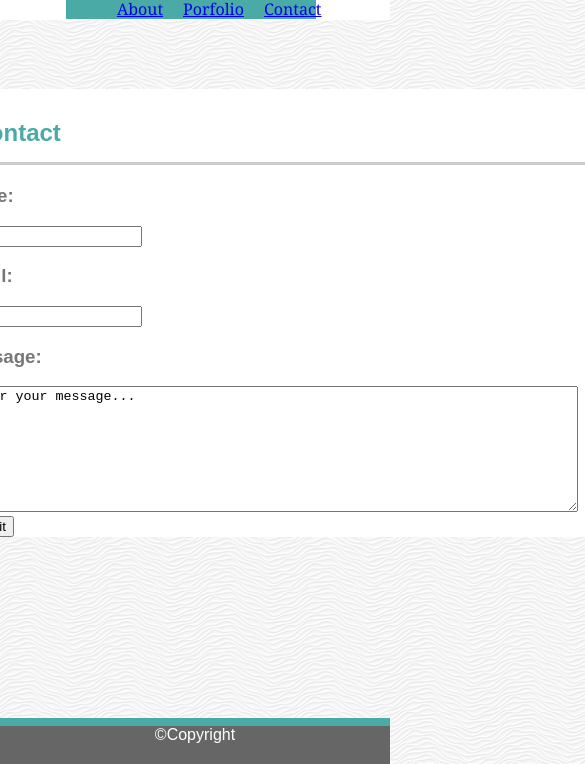
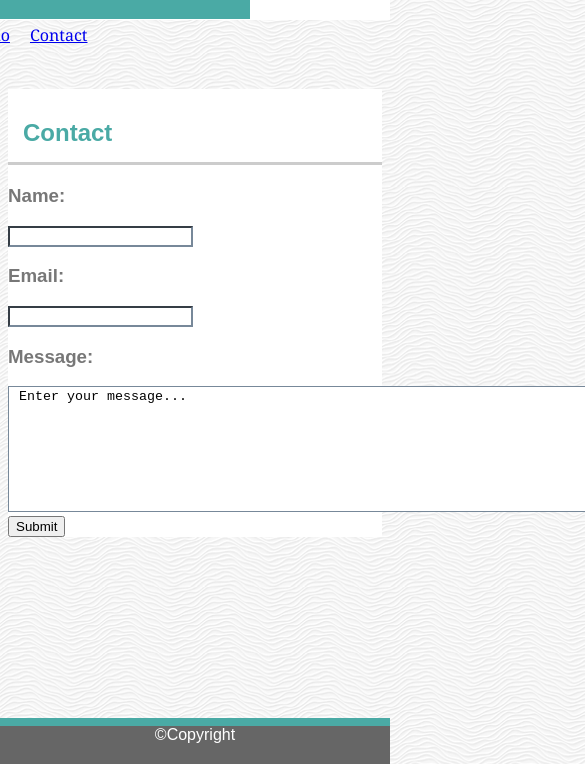
Before and after one commit to kimgorc/Responsive-Portfolio, a plain HTML site: page contact.html in a window 390 px wide. Shown: the part 80-844 px from the top of the page, 585 px wide, since content can reach past the window. Drawn offline with Linux system fonts and the light colour scheme.

Commit message:
updates to responsiveness

```diff
--- a/assets/css/style.css
+++ b/assets/css/style.css
@@ -1,12 +1,10 @@
 body {
   color:#777777;
   font-family: 'Arial', 'Helvetica Neue', Helvetica, sans-serif;
-    width: 960px;
+  width: 100x;
   height:100%;
   background-image: url(../images/white-waves/white-waves.png);
-    position: relative;
-    bottom: -250px;
-    left: 15%;
+
 }
 
 header {
@@ -28,10 +26,32 @@ h1{
 text-align:center;
 color: #ffffff;
 position:relative;
-  left: 17%;
+left:0%;
 top: -22px;
 padding-top: 25px;
+}
 
+ul {
+  list-style-type: none;
+  /* margin: 0;
+  padding: 0; */
+  display: block;
+  float:right;
+  color:#777777;
+  position:relative;
+  right:0%;
+  top: -95%;
+  }
+
+  li {
+    float: left;
+    margin:10px;
+  }
+
+.wrapper{
+  position: relative;
+  bottom: -250px;
+  left: 0%;
 }
 
 h2{
@@ -42,22 +62,8 @@ h2{
 color: #4aaaa5;
 }
 
-ul{
-  list-style-type: none;
-  margin: 0;
-  padding: 0;
-  display: block;
-  float:right;
-  color:#777777;
-  position:relative;
-  left: -15%;
-  top: 55px;
-
-}
-
-li {
-  float: left;
-  margin:10px;
+#box1{
+  border-color: lightslategray;
 }
 
 footer{
@@ -80,15 +86,15 @@ footer{
     }
     ul{
       position:relative;
-        top:-75px;
-        right:500px;
+      top:-65px;
+      right:75%;
     }
     /* The wrapper's width will be 600px */
     .wrapper {
       width: 600px;
       height:100%;
       position: relative;
-        right:350px;
+      left:-25%;
     }
 
     #section {
@@ -104,10 +110,12 @@ footer{
     #contactimg{
       display: none;
     }
+
     .column {
-        flex: 50%;
+      flex-basis: 50%;
       max-width: 50%;
     }
+
   }
   @media screen and (max-width: 768px) {
 
@@ -131,7 +139,7 @@ footer{
       display: none;
     }
     .column {
-        flex: 50%;
+      flex-basis: 50%;
       max-width: 50%;
     }
   }
@@ -156,7 +164,7 @@ footer{
       display: none;
     }
     .column {
-        flex: 33.33%;
-        max-width: 33.33%;
+        flex-basis: 100%;
+        max-width: 100%;
       }
   }
--- a/contact.html
+++ b/contact.html
@@ -25,27 +25,26 @@
 
   <div class="container">
 
-    <section class= "wrapper", id="main-content">
+    <section class= "wrapper">
 
       <h2>Contact</h2>
 
       <img id=contactimg img-align= right src="./assets/images/river.jpg" width="250" height="350" alt="My Pic">
 
       <div id=content>
-        <form id=box1>
+        <form>
           <h3>Name:</h3>
-            <input type="text" name="username" size= "20" maxlength="100%" />
+            <input id=box1 type="text" name="username" size= "20" maxlength="100%" />
         </form>
 
-        <form id=box1>
+        <form>
             <h3>Email:</h3>
-              <input type="text" name="username" size= "20" maxlength="100%" />
-
+              <input id=box1 type="text" name="username" size= "20" maxlength="100%" />
         </form>
 
-        <form id=box1>
+        <form>
             <h3>Message:</h3>
-              <textarea name= "message" cols="75" rows="8"> Enter your message...</textarea>
+              <textarea id=box1 name= "message" cols="75" rows="8"> Enter your message...</textarea>
         </form>
 
         <form id=box1 action="mailto:kgorcyca@gmail.com">
```
Also changed, not shown: portfolio.html (+7 -5 lines). Lines whose indentation alone changed are shown as unchanged.
